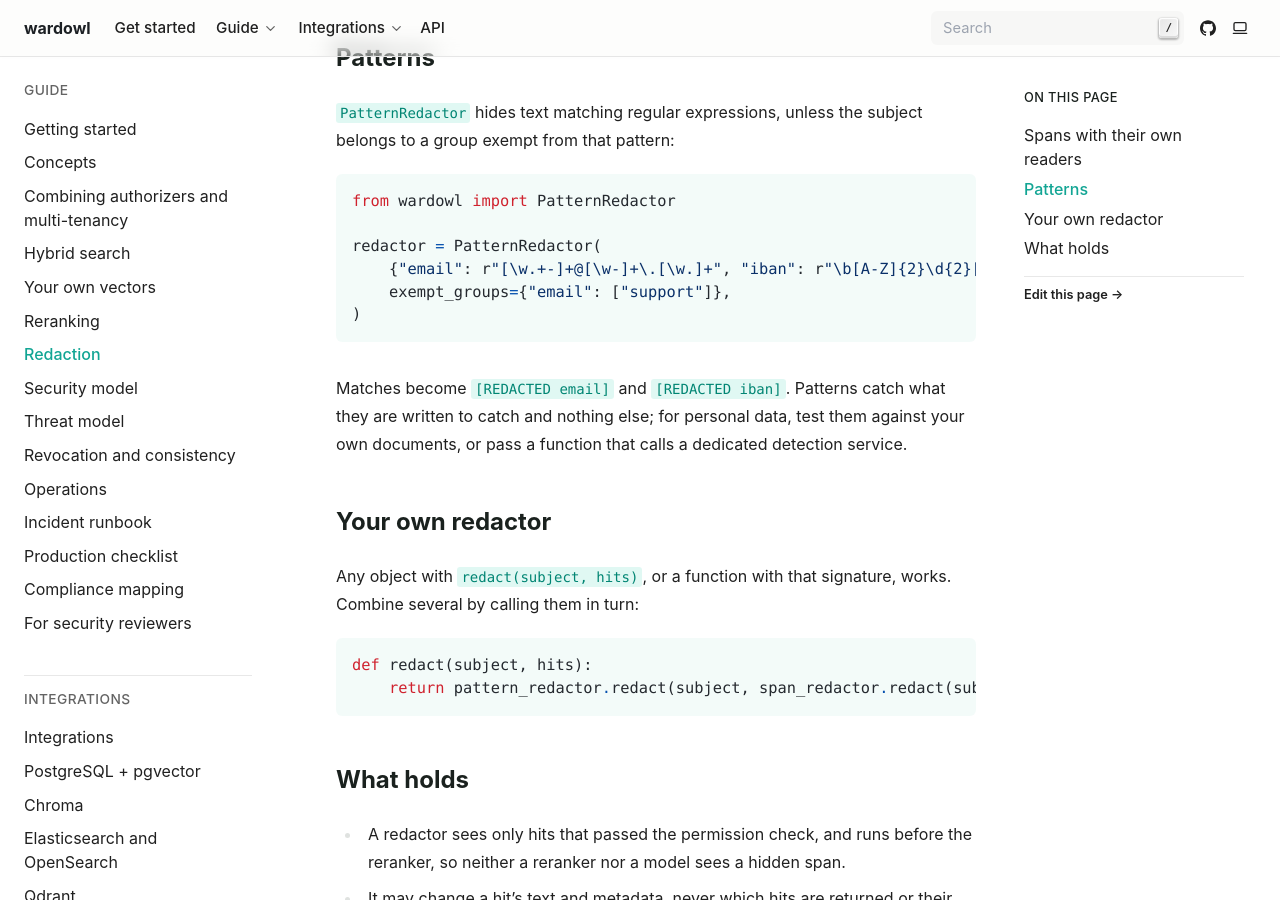
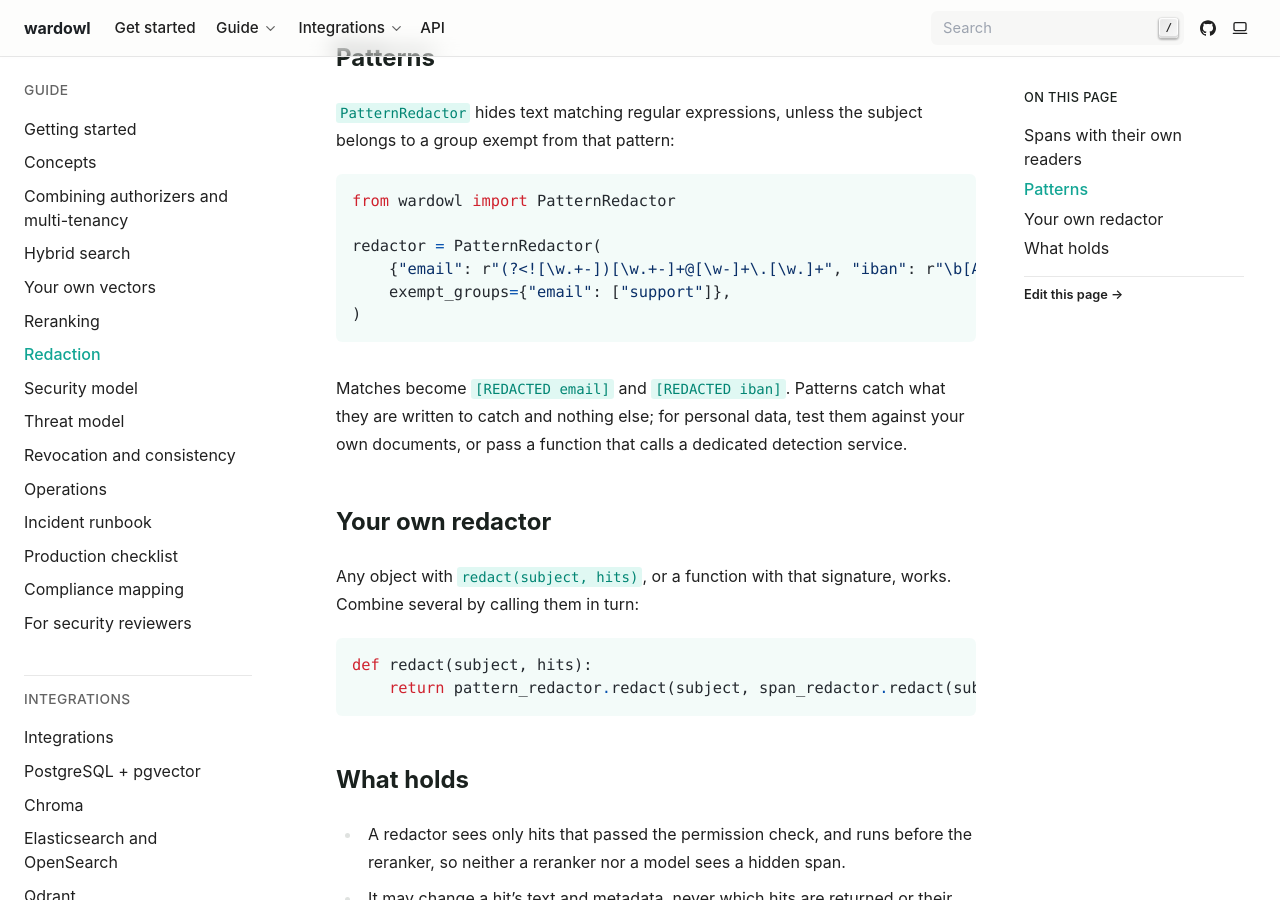
Before and after one commit to muzakkirhussain011/needtoknow, a Sphinx documentation site: the page built from docs/redaction.md, in a window 1280 px wide and 900 px high, scrolled down 1048 px. Built offline with Sphinx 7.4.7, drawn with Linux system fonts in a browser that asks for light colours.

Commit message:
docs(redaction): an email pattern that cannot start inside a run, so it runs in linear time
The documented [\w.+-]+@... was tried from every position of a long run of word characters and dots with no @, which is quadratic. The lookbehind lets a match start only where the run starts.

````diff
--- a/docs/redaction.md
+++ b/docs/redaction.md
@@ -43,7 +43,7 @@ exempt from that pattern:
 from wardowl import PatternRedactor
 
 redactor = PatternRedactor(
-    {"email": r"[\w.+-]+@[\w-]+\.[\w.]+", "iban": r"\b[A-Z]{2}\d{2}[A-Z0-9]{11,30}\b"},
+    {"email": r"(?<![\w.+-])[\w.+-]+@[\w-]+\.[\w.]+", "iban": r"\b[A-Z]{2}\d{2}[A-Z0-9]{11,30}\b"},
     exempt_groups={"email": ["support"]},
 )
 ```
````
